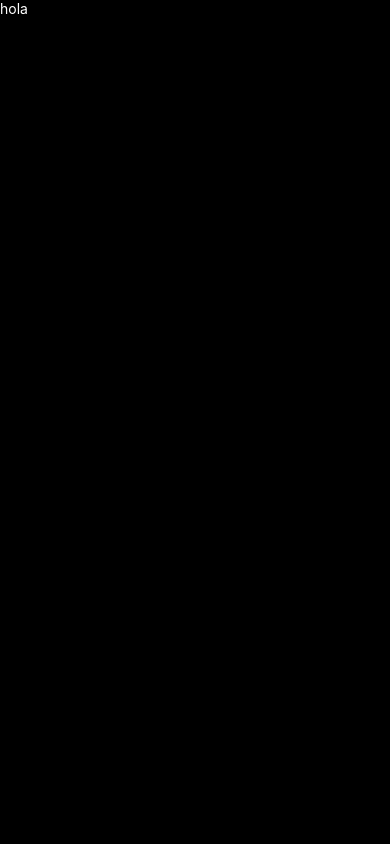
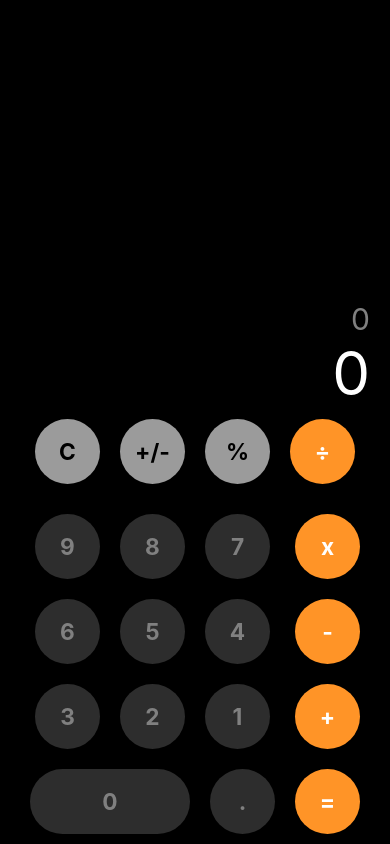
Before and after one commit to anaclette/calculator-mobile-app, a React Native app: screen / in a window 390 px wide. Built offline with nearby package versions, Linux system fonts and the light colour scheme.

Commit message:
finished calculator layout and added few onpress temporary functions

```diff
--- /dev/null
+++ b/src/components/CalculatorButton.tsx
@@ -0,0 +1,33 @@
+import React from 'react';
+import {
+  Text,
+  TouchableOpacity,
+  useWindowDimensions,
+  ViewStyle,
+} from 'react-native';
+import {styles} from './calculatorButton.style';
+
+interface Props {
+  operator: string;
+  color?: ViewStyle;
+  extraStyle?: boolean;
+  onPress: (operation: string) => void;
+}
+
+export const CalculatorButton = ({
+  operator,
+  color,
+  extraStyle,
+  onPress,
+}: Props) => {
+  const {width} = useWindowDimensions();
+  return (
+    <TouchableOpacity
+      onPress={() => onPress(operator)}
+      style={[styles.numContainer, color, extraStyle && styles.larger]}>
+      <Text style={[[styles.numBtn, color], {fontSize: width / 22 + 5}]}>
+        {operator}
+      </Text>
+    </TouchableOpacity>
+  );
+};
--- /dev/null
+++ b/src/components/calculatorButton.style.tsx
@@ -0,0 +1,22 @@
+import {StyleSheet} from 'react-native';
+
+export const styles = StyleSheet.create({
+  numContainer: {
+    height: 65,
+    width: 65,
+    justifyContent: 'center',
+    alignItems: 'center',
+    borderRadius: 100,
+    marginHorizontal: 10,
+    marginVertical: 10,
+    padding: 10,
+  },
+  numBtn: {
+    backgroundColor: 'blue',
+    fontWeight: 'bold',
+    textAlign: 'center',
+  },
+  larger: {
+    width: 160,
+  },
+});
--- a/src/screens/Calculator.tsx
+++ b/src/screens/Calculator.tsx
@@ -1,11 +1,120 @@
-import React from 'react';
-import {Text, SafeAreaView} from 'react-native';
+import React, {useState} from 'react';
+import {Text, SafeAreaView, View} from 'react-native';
+import {CalculatorButton} from '../components/CalculatorButton';
 import {styles} from '../theme/appTheme';
 
 export const Calculator = () => {
+  const [previousResult, setPreviousResult] = useState('0');
+  const [result, setResult] = useState('0');
+  const OPERATORS = {
+    DEL: 'C',
+    POSITIVE_NEGATIVE: '+/-',
+    PERCENTAGE: '%',
+    DIVIDE: '÷',
+    MULTIPLY: 'x',
+    SUBTRACTION: '-',
+    ADD: '+',
+    EQUALS: '=',
+  };
+
+  const onDeletePress = () => {
+    setResult('0');
+  };
+
+  const getResult = (num: string) => {
+    setResult(result + num);
+  };
+
+  const positiveNegative = () => {
+    if (result.includes('-')) {
+      setResult(result.replace('-', ''));
+    } else {
+      setResult('-' + result);
+    }
+  };
+
   return (
-    <SafeAreaView style={styles.background}>
-      <Text style={styles.text}>hola</Text>
+    <SafeAreaView style={styles.safeAreaView}>
+      <View style={styles.calculatorContainer}>
+        <Text style={styles.previousResult}>{previousResult}</Text>
+        <Text numberOfLines={1} adjustsFontSizeToFit style={styles.result}>
+          {result}
+        </Text>
+
+        <View style={styles.rowOperators}>
+          <CalculatorButton
+            onPress={onDeletePress}
+            color={styles.grayItem}
+            operator={OPERATORS.DEL}
+          />
+          <CalculatorButton
+            onPress={positiveNegative}
+            color={styles.grayItem}
+            operator={OPERATORS.POSITIVE_NEGATIVE}
+          />
+          <CalculatorButton
+            onPress={getResult}
+            color={styles.grayItem}
+            operator={OPERATORS.PERCENTAGE}
+          />
+          <CalculatorButton
+            onPress={getResult}
+            color={styles.orangeItem}
+            operator={OPERATORS.DIVIDE}
+          />
+        </View>
+
+        <View style={styles.rowColumns}>
+          <View style={styles.colOperators}>
+            <CalculatorButton
+              onPress={getResult}
+              color={styles.orangeItem}
+              operator={OPERATORS.MULTIPLY}
+            />
+            <CalculatorButton
+              onPress={getResult}
+              color={styles.orangeItem}
+              operator={OPERATORS.SUBTRACTION}
+            />
+            <CalculatorButton
+              onPress={getResult}
+              color={styles.orangeItem}
+              operator={OPERATORS.ADD}
+            />
+            <CalculatorButton
+              onPress={getResult}
+              color={styles.orangeItem}
+              operator={OPERATORS.EQUALS}
+            />
+          </View>
+
+          <View style={styles.integers}>
+            {Array.from(Array(10).keys())
+              .reverse()
+              .map((chart: number) =>
+                chart === 0 ? (
+                  <CalculatorButton
+                    onPress={getResult}
+                    extraStyle
+                    color={styles.darkGrayItem}
+                    operator={String(chart)}
+                  />
+                ) : (
+                  <CalculatorButton
+                    onPress={getResult}
+                    color={styles.darkGrayItem}
+                    operator={String(chart)}
+                  />
+                ),
+              )}
+            <CalculatorButton
+              onPress={getResult}
+              color={styles.darkGrayItem}
+              operator="."
+            />
+          </View>
+        </View>
+      </View>
     </SafeAreaView>
   );
 };
--- a/src/theme/appTheme.tsx
+++ b/src/theme/appTheme.tsx
@@ -1,11 +1,51 @@
 import {StyleSheet} from 'react-native';
 
 export const styles = StyleSheet.create({
-  background: {
+  safeAreaView: {
     flex: 1,
     backgroundColor: 'black',
   },
-  text: {
+  calculatorContainer: {
+    flex: 1,
+    paddingHorizontal: 20,
+    justifyContent: 'flex-end',
+  },
+  result: {
+    fontSize: 60,
+    textAlign: 'right',
     color: 'white',
   },
+  previousResult: {
+    fontSize: 30,
+    textAlign: 'right',
+    color: 'rgba(255,255,255,0.5)',
+  },
+  rowOperators: {
+    flexDirection: 'row',
+    justifyContent: 'center',
+    marginBottom: 10,
+  },
+  grayItem: {
+    backgroundColor: '#9B9B9B',
+  },
+  darkGrayItem: {
+    backgroundColor: '#2D2D2D',
+    color: 'gray',
+  },
+  orangeItem: {
+    color: 'white',
+    backgroundColor: '#FF9427',
+  },
+  colOperators: {
+    alignItems: 'flex-end',
+  },
+  integers: {
+    flexDirection: 'row',
+    flexWrap: 'wrap',
+    flexShrink: 1,
+    justifyContent: 'center',
+  },
+  rowColumns: {
+    flexDirection: 'row-reverse',
+  },
 });
```
